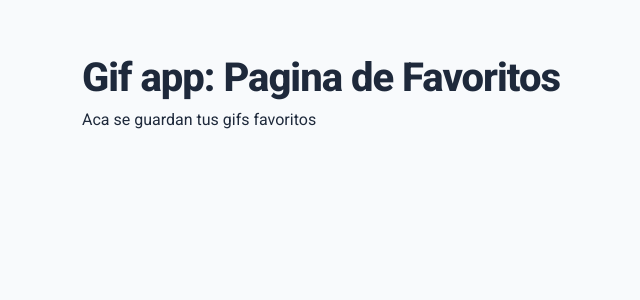
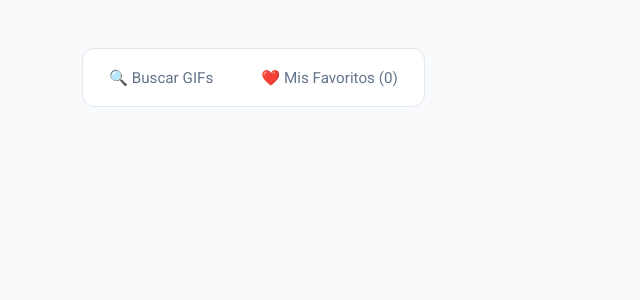
Before and after one commit to luis-maz0/gif-search, a React (Vite) app: page / in a window 1280 px wide. Shown: the top 300 px of the page, without its empty margins (58-698 px from the left). Built offline with nearby package versions, Linux system fonts and the light colour scheme.

Commit message:
Implementando SPA nativo con eventos entre la pagina de busqueda y la de favoritos

```diff
--- a/src/GifApp.tsx
+++ b/src/GifApp.tsx
@@ -1,23 +1,59 @@
-import { useState } from "react";
+import { useState, useEffect } from "react";
 import { useFavorites } from "./hooks/useFavorites";
 import { FavoritesPage } from "./pages/FavoritesPage";
 import { SearchPage } from "./pages/SearchPage";
 import { CustomHeader } from "./components/CustomHeader";
 
+const navigate = (path: string) => {
+  window.history.pushState({}, "", path);
+
+  const navigationEvent = new Event("pushstate");
+  window.dispatchEvent(navigationEvent);
+};
+
 export const GifApp = () => {
 
   const {favorites, isFavorite, toggleFavorite} = useFavorites()
 
-  const [paginaActual, setPaginaActual] = useState<"busqueda" | "favoritos">("favoritos")
+  const [paginaActual, setPaginaActual] = useState<string>("favoritos")
+
+  useEffect(() => {
+
+    const onLocationChange = () => {
+      setPaginaActual(window.location.pathname);
+    };
+
+    // evento personalizado nuestro
+    window.addEventListener("pushstate", onLocationChange);
+
+    // evento nativo del navegador (cuando el usuario toca "Atrás")
+    window.addEventListener("popstate", onLocationChange);
+
+    return () => {
+      window.removeEventListener("pushstate", onLocationChange);
+      window.removeEventListener("popstate", onLocationChange);
+    };
+  }, []);
 
   return (
     <>
-      {
-        paginaActual === "busqueda" ?
-          <SearchPage isFavorite={isFavorite} toggleFavorite={toggleFavorite}></SearchPage>
-        : (<FavoritesPage favorites={favorites} isFavorite={isFavorite} toggleFavorite={toggleFavorite}></FavoritesPage>
-        )
-      }
+      <nav className="nav-container">
+        <button
+          onClick={() => navigate("/")}
+          className={`nav-btn ${paginaActual === "/" ? "active" : ""}`}
+        >
+          🔍 Buscar GIFs
+        </button>
+        <button
+          onClick={() => navigate("/favoritos")}
+          className={`nav-btn ${paginaActual === "/favoritos" ? "active" : ""}`}
+        >
+          ❤️ Mis Favoritos ({favorites.length})
+        </button>
+      </nav>
+
+      {paginaActual === "/" && <SearchPage isFavorite={isFavorite} toggleFavorite={toggleFavorite}></SearchPage>}
+      {paginaActual === "/favoritos" && <FavoritesPage favorites={favorites} isFavorite={isFavorite} toggleFavorite={toggleFavorite}></FavoritesPage>}
     </>
   );
 };
--- a/src/index.css
+++ b/src/index.css
@@ -187,3 +187,40 @@ input[type="text"]:focus {
   border-color: #f43f5e;
   color: #f43f5e;
 }
+
+/* --- Navegación SPA --- */
+
+.nav-container {
+  display: flex;
+  gap: 0.75rem;
+  margin-bottom: 2rem;
+  padding: 0.5rem;
+  background: var(--surface-color);
+  border-radius: var(--radius-md);
+  border: 1px solid var(--border-color);
+  width: fit-content;
+}
+
+.nav-btn {
+  padding: 0.6rem 1rem;
+  background: transparent;
+  border: 2px solid transparent; /* Invisible por defecto */
+  border-radius: 8px;
+  cursor: pointer;
+  font-family: var(--font-family);
+  font-size: 0.95rem;
+  color: var(--text-muted);
+  transition: all 0.2s ease;
+}
+
+.nav-btn:hover {
+  background: var(--bg-color);
+  color: var(--text-main);
+}
+
+/* Esta clase se la aplicás cuando el botón es la página activa */
+.nav-btn.active {
+  background: var(--text-main);
+  color: white;
+  font-weight: 600;
+}
```
Also changed, not shown: 1 other file (tests, documents, lock files or other folders).
